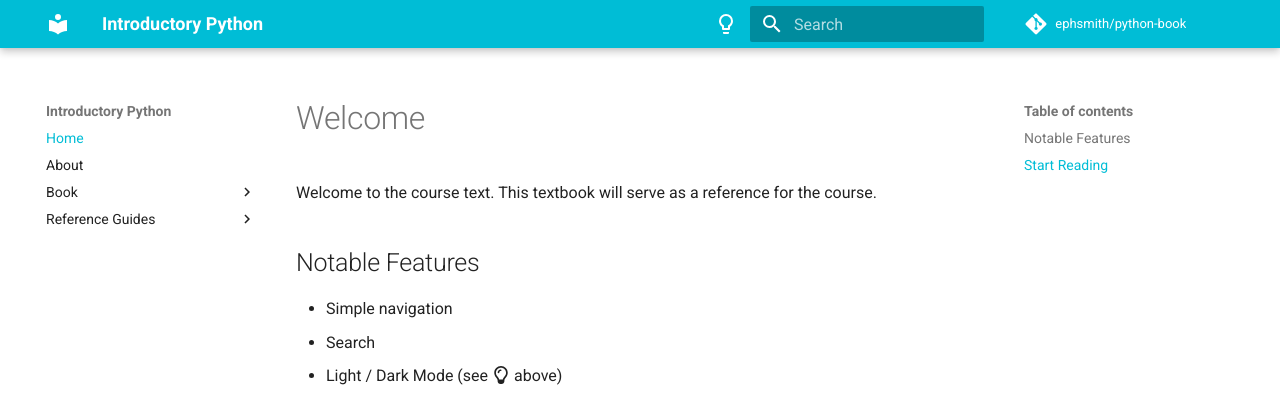
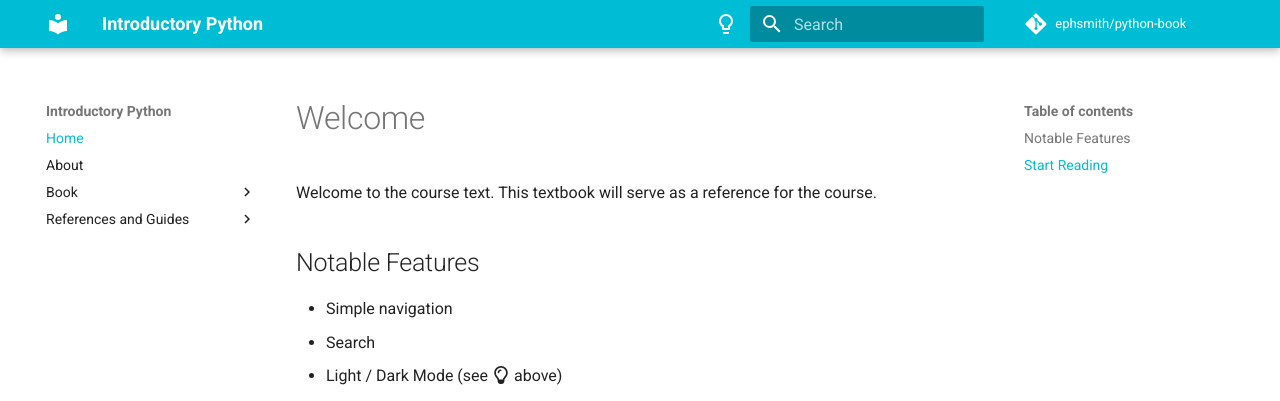
Before and after one commit to ephsmith/python-book, an MkDocs documentation site: the page built from docs/index.md, in a window 1280 px wide. Shown: the top 401 px of the page. Built offline with MkDocs 1.6.1 and Material for MkDocs 9.7.7, drawn with Linux system fonts in a browser that asks for light colours; comment, search, counter and statistics services are not loaded.

Commit message:
Python names: added nav and placeholder.

```diff
--- a/mkdocs.yml
+++ b/mkdocs.yml
@@ -17,8 +17,10 @@
       - '2. First Steps with Python':
          - 'Setting up Python': '02-setting-up-python.md'
          - 'Handling Errors': '02-interpreting-errors.md'
-    - 'Reference Guides':
+    - 'References and Guides':
       - 'GitHub': 'guides/github-references.md'
+      - 'Rules and Conventions for Names': 'guides/python-naming-rules-conventions.md'
+
 
 
 
```
Also changed, not shown: docs/guides/python-naming-rules-conventions.md (added).
